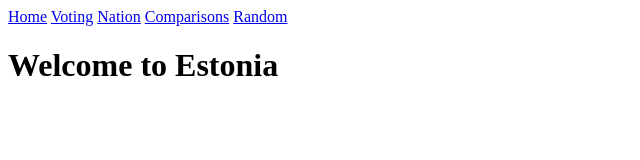
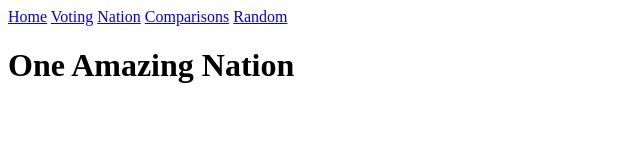
Before and after one commit to ScottyBoy513/China-is-bad, a plain HTML site: page nation.html in a window 1280 px wide. Shown: the whole page, without its empty margins (0-640 px from the left). Drawn offline with Linux system fonts and the light colour scheme.

Commit message:
Update nation.html

```diff
--- a/nation.html
+++ b/nation.html
@@ -6,6 +6,6 @@
 <a href="nation.html">Nation</a>
 <a href="comparisons.html">Comparisons</a>
 <a href="random.html">Random</a>
-  <h1>Welcome to Estonia</h1>
+  <h1>One Amazing Nation</h1>
 </body>
 </html>
```
